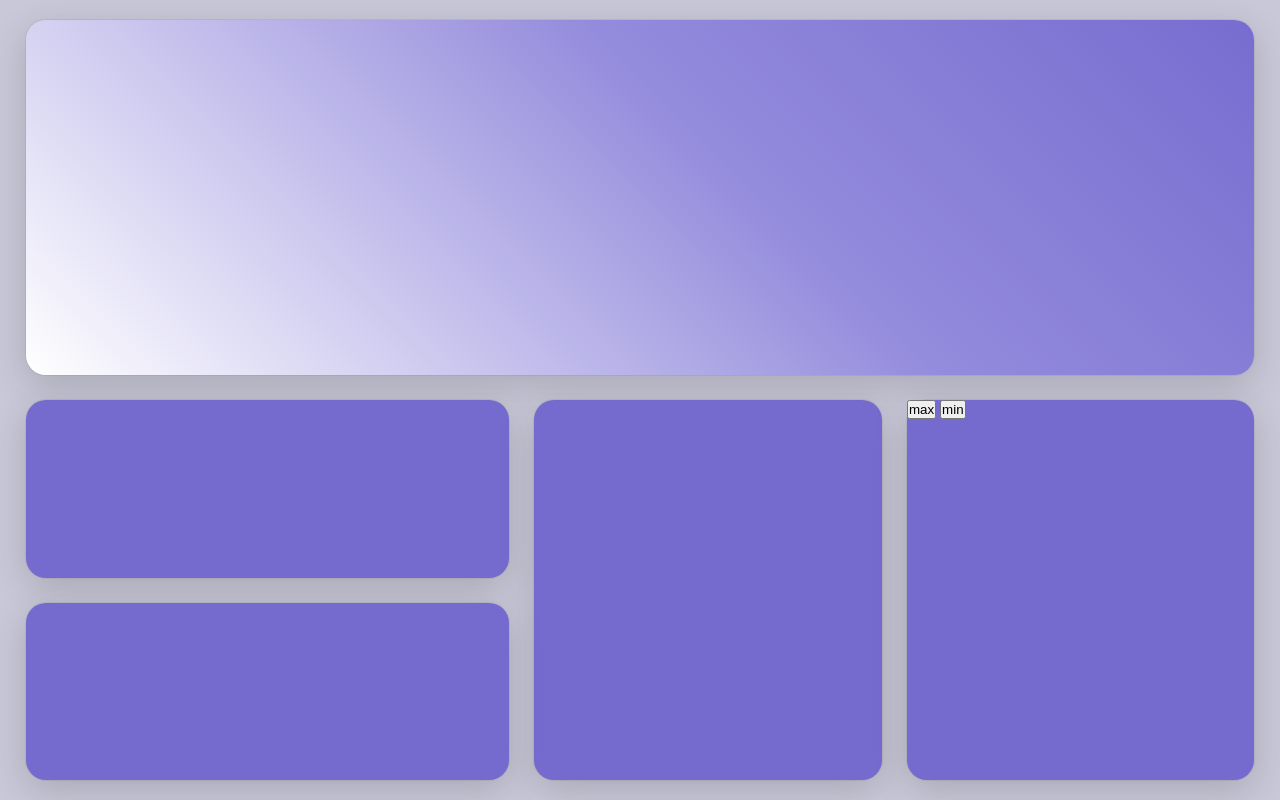
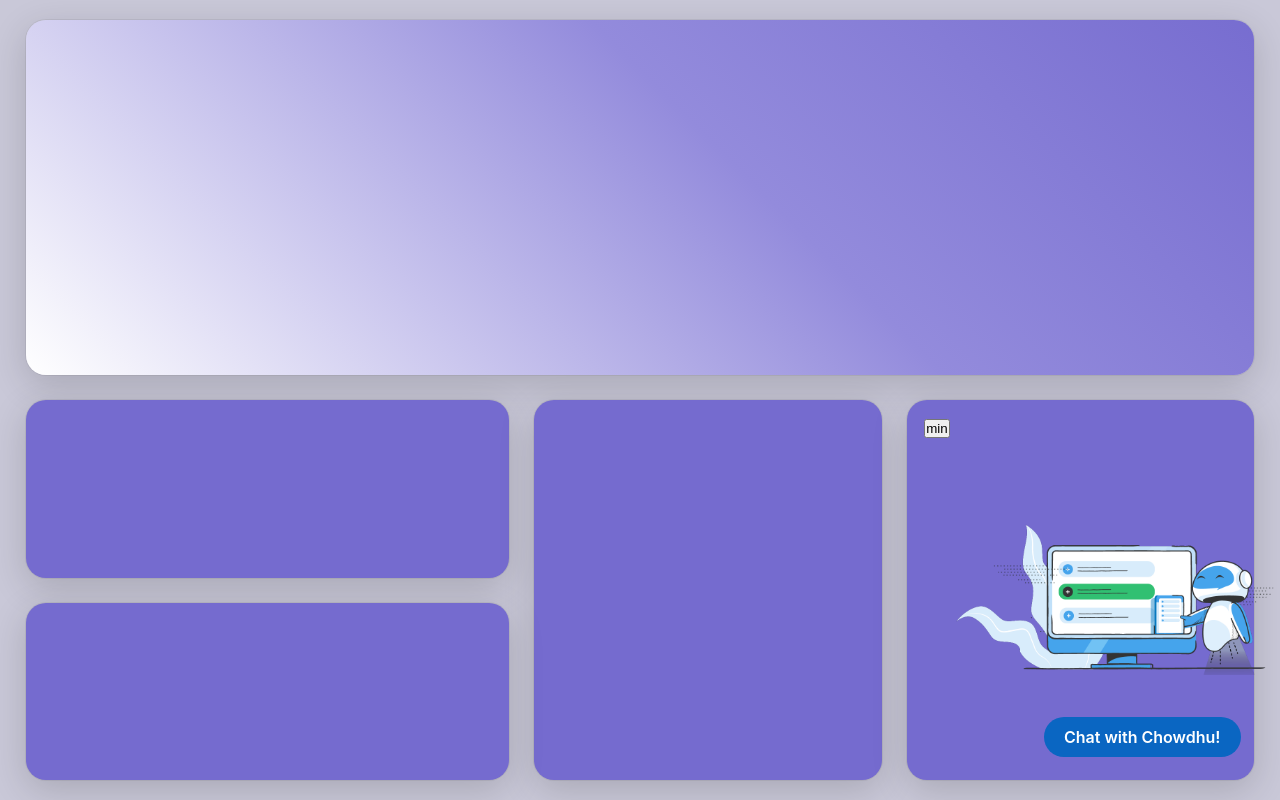
Before and after one commit to shadowrohan/sih.project, a plain HTML site: page index.html in a window 1280 px wide. Drawn offline with Linux system fonts and the light colour scheme.

Commit message:
Add files via upload

```diff
--- a/index.html
+++ b/index.html
@@ -14,15 +14,16 @@
         <div class="recent_case box"></div>
         <div class="nearby_doctor box"></div>
         <div id="chat-box" class="chatbot box">
-            <button id="kiss-me">max</button>
-            <button id="ditch-me">min</button>
+            <img src="./img/ck7d4ylyq01yw6hfze0i6wlc3-chatbot-01.one-half.png" alt="" class="bot-img">
+            <button id="min" class="btn">min</button>
+            <button id="max" role="button">Chat with Chowdhu!</button>
         </div>
         <div class="health_tools box"></div>
     </div>
 </div>
 
 <script>
-    const btn = document.getElementById("kiss-me")
+    const btn = document.getElementById("max")
     console.log(btn);
     btn.addEventListener("click", Myfunction)
 
@@ -30,12 +31,12 @@
         const chtbox = document.getElementById("chat-box")
         chtbox.style.gridArea = "1/3/4/6"
     }
-    const btn2 = document.getElementById("ditch-me")
+    const btn2 = document.getElementById("min")
     console.log(btn2);
     btn2.addEventListener("click", myfunction2)
     function myfunction2(){
         const chtbox = document.getElementById("chat-box")
-        chtbox.style.gridArea=" 2/4/4/6";
+        chtbox.style.gridArea=" 2/4/4/6"
 
     }
     function getE(e) {
@@ -44,8 +45,6 @@
     window.addEventListener("click", getE)
 
 
-
-
 </script>
 
 </body>
--- a/style.css
+++ b/style.css
@@ -41,14 +41,76 @@
 }
 
 .chatbot {
+    position: relative;
     grid-area: 2/4 /4/6;
     transition-duration: grid-area 1s ease;
+    display: flex;
+    flex-direction: column;
 }
+.bot-img{
+    /* pointer-events: none; */
+    margin-top:30%;
+    margin-left:10% ;
+    width: 100%;
+    object-fit: contain;
+    height: 45%;
 
-.chatbot:onclick {
-    grid-area: 1 /3/4/6;
 }
-
+.btn{
+    position:absolute;
+}
+#min{
+    top: 5%;
+    left: 5%;
+}
 .health_tools {
     grid-area: 3 /1/4/2;
 }
+#max {
+  position:absolute;
+  right: 4%;
+  bottom: 6%;
+  align-items: center;
+  background-color: #0A66C2;
+  border: 0;
+  border-radius: 100px;
+  box-sizing: border-box;
+  color: #ffffff;
+  cursor: pointer;
+  display: inline-flex;
+  font-family: -apple-system, system-ui, system-ui, "Segoe UI", Roboto, "Helvetica Neue", "Fira Sans", Ubuntu, Oxygen, "Oxygen Sans", Cantarell, "Droid Sans", "Apple Color Emoji", "Segoe UI Emoji", "Segoe UI Symbol", "Lucida Grande", Helvetica, Arial, sans-serif;
+  font-size: 16px;
+  font-weight: 600;
+  justify-content: center;
+  line-height: 20px;
+  max-width: 200px;
+  min-height: 40px;
+  min-width: 0px;
+  overflow: hidden;
+  padding: 0px;
+  padding-left: 20px;
+  padding-right: 20px;
+  text-align: center;
+  touch-action: manipulation;
+  transition: background-color 0.167s cubic-bezier(0.4, 0, 0.2, 1) 0s, box-shadow 0.167s cubic-bezier(0.4, 0, 0.2, 1) 0s, color 0.167s cubic-bezier(0.4, 0, 0.2, 1) 0s;
+  user-select: none;
+  -webkit-user-select: none;
+  vertical-align: middle;
+}
+
+#max:hover,
+#max:focus {
+  background-color: #16437E;
+  color: #ffffff;
+}
+
+#max:active {
+  background: #09223b;
+  color: rgb(255, 255, 255, .7);
+}
+
+#max:disabled {
+  cursor: not-allowed;
+  background: rgba(0, 0, 0, .08);
+  color: rgba(0, 0, 0, .3);
+}
```
Also changed, not shown: img/ck7d4ylyq01yw6hfze0i6wlc3-chatbot-01.one-half.png (added).
